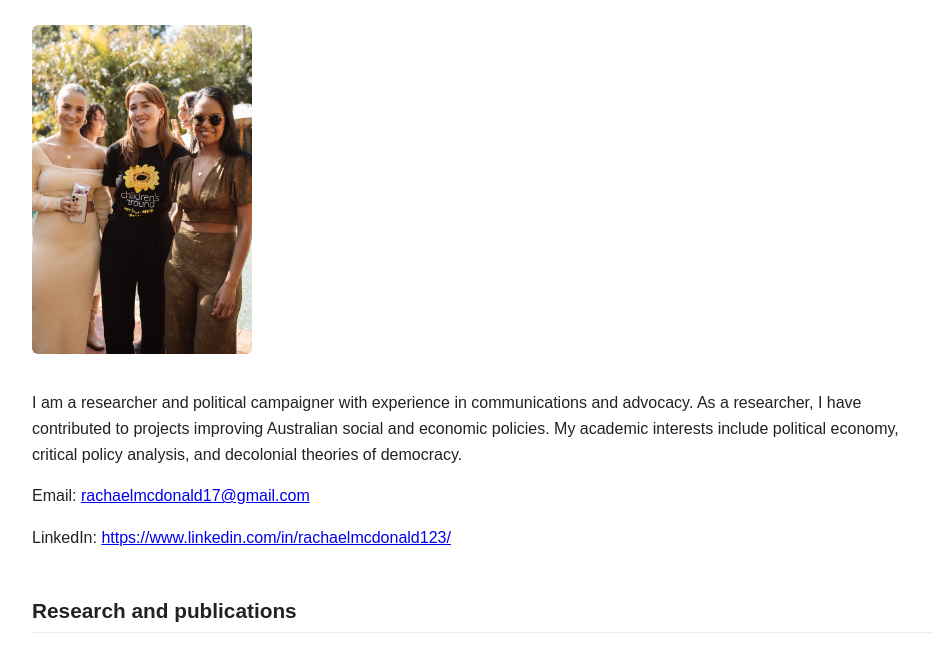
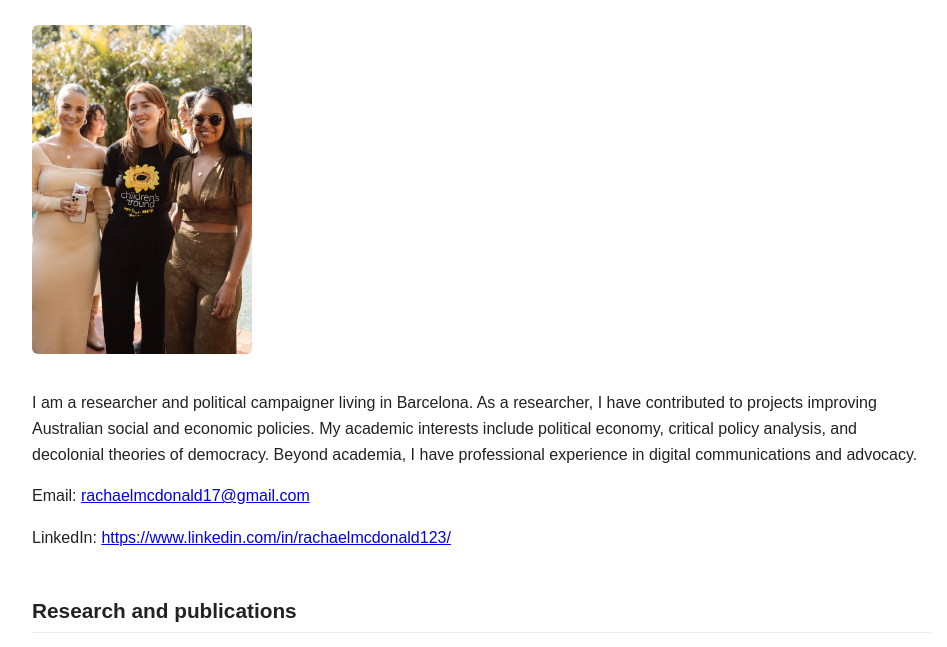
Before and after one commit to rachael-mcdonald/rachael-mcdonald.github.io, a plain HTML site: page index.html in a window 1280 px wide. Shown: the part 96-743 px from the top of the page, without its empty margins (158-1105 px from the left). Drawn offline with Linux system fonts and the light colour scheme.

Commit message:
Update index.html

```diff
--- a/index.html
+++ b/index.html
@@ -43,9 +43,10 @@ footer { margin-top: 40px; font-size: 0.8em; color: #777; border-top: 1px solid
 <section id="about" class="about">
   <img src="assets/Headshot.jpeg" alt="Portrait">
   <div>
-    <p>I am a researcher and political campaigner with experience in communications and advocacy.
+    <p>I am a researcher and political campaigner living in Barcelona.
     As a researcher, I have contributed to projects improving Australian social and economic policies.
-    My academic interests include political economy, critical policy analysis, and decolonial theories of democracy.</p>
+    My academic interests include political economy, critical policy analysis, and decolonial theories of democracy.
+    Beyond academia, I have professional experience in digital communications and advocacy.</p>
     <p>Email: <a href="mailto:rachaelmcdonald17@gmail.com">rachaelmcdonald17@gmail.com</a></p>
     <p>LinkedIn: <a href="https://www.linkedin.com/in/rachaelmcdonald123/">https://www.linkedin.com/in/rachaelmcdonald123/</a></p>
   </div>
```
